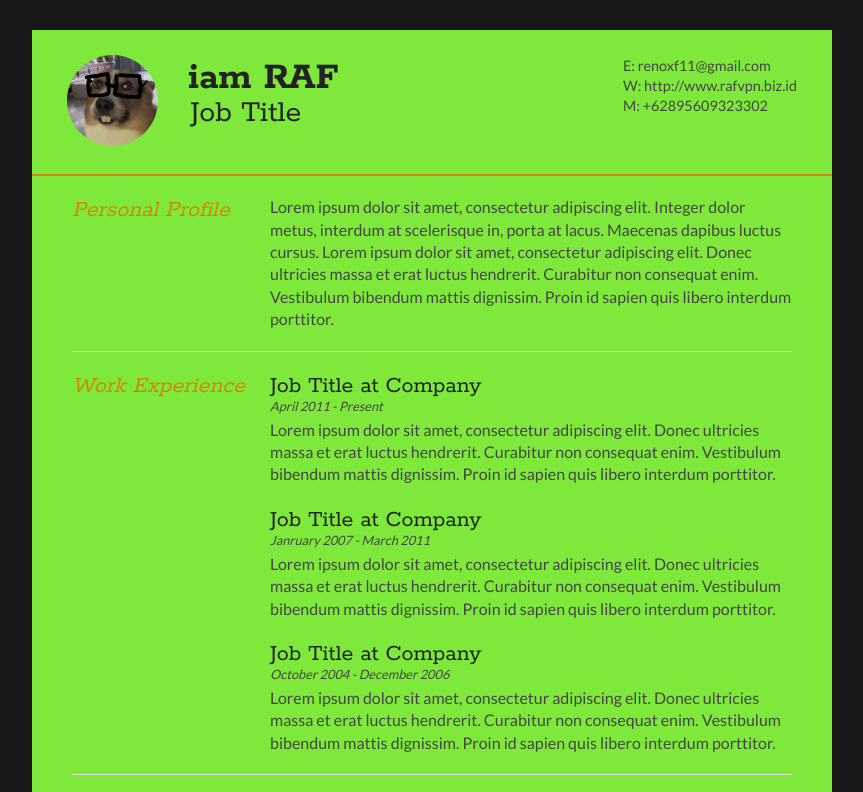
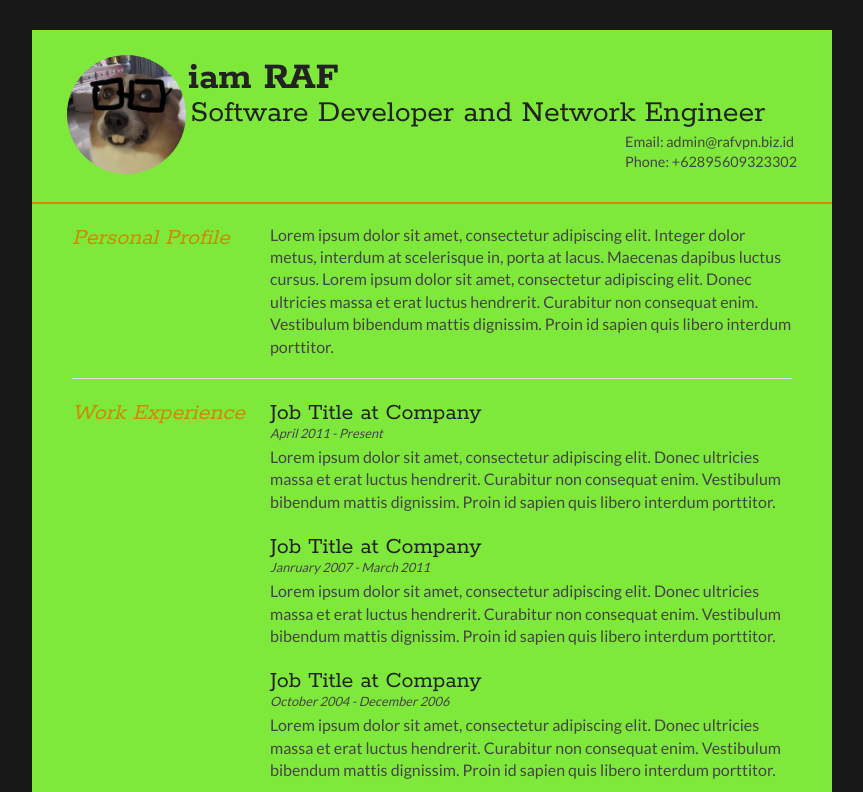
Before and after one commit to RenoXF/iamraf.github.io, a plain HTML site: page index.html in a window 1280 px wide. Shown: the top 792 px of the page, without its empty margins (208-1071 px from the left). Drawn offline with Linux system fonts and the light colour scheme.

Commit message:
update layout

```diff
--- a/index.html
+++ b/index.html
@@ -17,19 +17,18 @@
 <div id="cv" class="instaFade">
 	<div class="mainDetails">
 		<div id="headshot" class="quickFade">
-			<img src="profile.jpg" alt="Alan Smith" />
+			<img src="profile.jpg" alt="RAF" />
 		</div>
 
 		<div id="name">
-			<h1 class="quickFade delayTwo	">iam RAF</h1>
-			<h2 class="quickFade delayThree">Job Title</h2>
+			<h1 class="quickFade delayTwo">iam RAF</h1>
+			<h2 class="quickFade delayThree">Software Developer and Network Engineer</h2>
 		</div>
 
 		<div id="contactDetails" class="quickFade delayFour">
 			<ul>
-				<li>E: <a href="mailto:renoxf11@gmail.com" target="_blank">renoxf11@gmail.com</a></li>
-				<li>W: <a href="http://www.rafvpn.biz.id">http://www.rafvpn.biz.id</a></li>
-				<li>M: +62895609323302</li>
+				<li>Email: <a href="mailto:admin@rafvpn.biz.id" target="_blank">admin@rafvpn.biz.id</a></li>
+				<li>Phone: <a href="http://wa.me/+62895609323302" target="_blank">+62895609323302</a></li>
 			</ul>
 		</div>
 		<div class="clear"></div>
--- a/style.css
+++ b/style.css
@@ -23,7 +23,7 @@ html,body,div,span,object,iframe,h1,h2,h3,h4,h5,h6,p,blockquote,pre,abbr,address
     }
 
     #cv {
-        width: 90%;
+        width: 80%;
         max-width: 800px;
         background: #ffffff;
         margin: 30px auto;
@@ -77,10 +77,10 @@ html,body,div,span,object,iframe,h1,h2,h3,h4,h5,h6,p,blockquote,pre,abbr,address
     }
 
     #headshot img {
-        width: 100%;
+        width: 130%;
         height: auto;
-        -webkit-border-radius: 50px;
-        border-radius: 50px;
+        -webkit-border-radius: 60px;
+        border-radius: 60px;
         -webkit-transition: -webkit-transform 0.5s ease-in-out;
               transition: transform 0.5s ease-in-out;
         -webkit-transition: all 3s ease;
@@ -186,7 +186,7 @@ html,body,div,span,object,iframe,h1,h2,h3,h4,h5,h6,p,blockquote,pre,abbr,address
 
     @media all and (min-width: 602px) and (max-width: 800px) {
         #headshot {
-            display: none;
+            display: inline;
         }
 
         .keySkills {
@@ -204,7 +204,8 @@ html,body,div,span,object,iframe,h1,h2,h3,h4,h5,h6,p,blockquote,pre,abbr,address
         }
 
         #headshot {
-            display: none;
+            display: inline;
+            text-align: center;
         }
 
         #name, #contactDetails {
```
